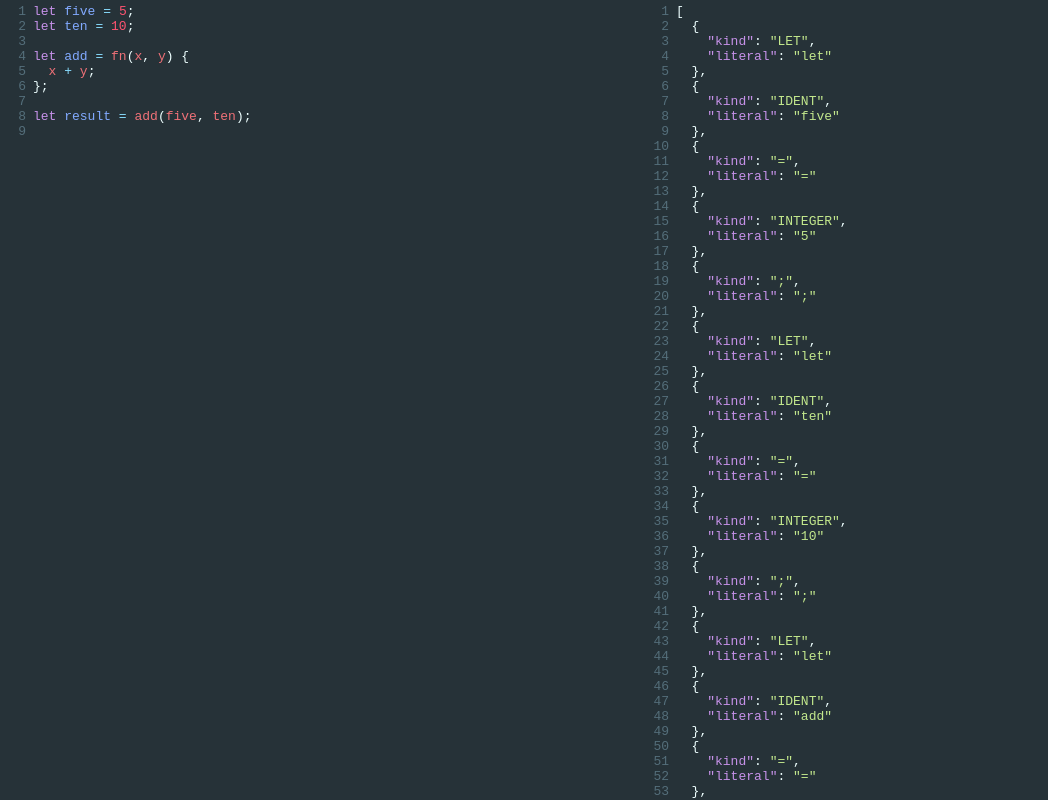
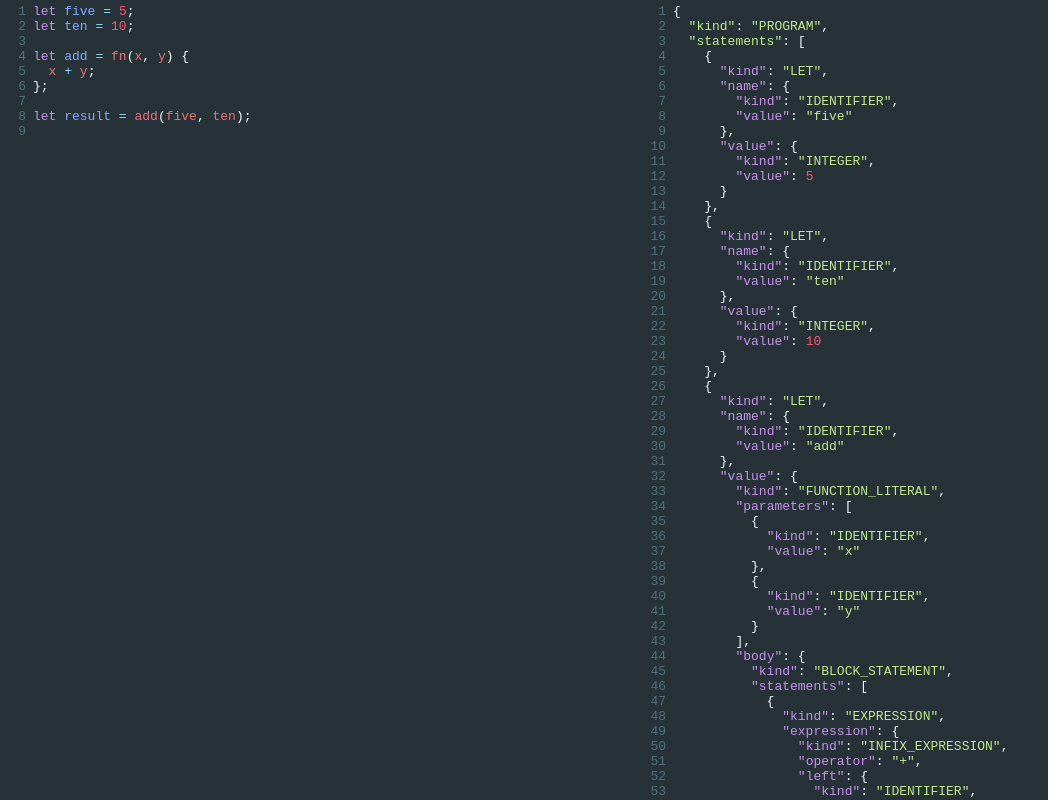
Before and after one commit to CDThomas/ts-monkey, a Next.js app: page / in a window 1280 px wide. Shown: the top 800 px of the page, without its empty margins (0-1048 px from the left). Built offline with nearby package versions, Linux system fonts and the light colour scheme.

Commit message:
Output AST instead of tokens in UI

```diff
--- a/pages/index.tsx
+++ b/pages/index.tsx
@@ -3,8 +3,9 @@ import Head from "next/head";
 import React from "react";
 
 const Editor = dynamic(import("../components/Editor"), { ssr: false });
+import { Program } from "../language/ast";
 import Lexer from "../language/lexer";
-import { Token, TokenKind } from "../language/token";
+import Parser from "../language/parser";
 import styles from "./index.module.css";
 
 const defaultInput = `let five = 5;
@@ -17,16 +18,15 @@ let add = fn(x, y) {
 let result = add(five, ten);
 `;
 
-function readTokens(lexer: Lexer, tokens: Token[] = []): Token[] {
-  const token = lexer.nextToken();
-
-  if (token.kind === TokenKind.EOF) return tokens;
-  return readTokens(lexer, [...tokens, token]);
+function parse(input: string): Program {
+  const lexer = new Lexer(input);
+  const parser = new Parser(lexer);
+  return parser.parseProgram();
 }
 
 function Home(): React.ReactElement {
   const [input, setInput] = React.useState(defaultInput);
-  const output = readTokens(new Lexer(input));
+  const output = parse(input);
 
   return (
     <div>
```
